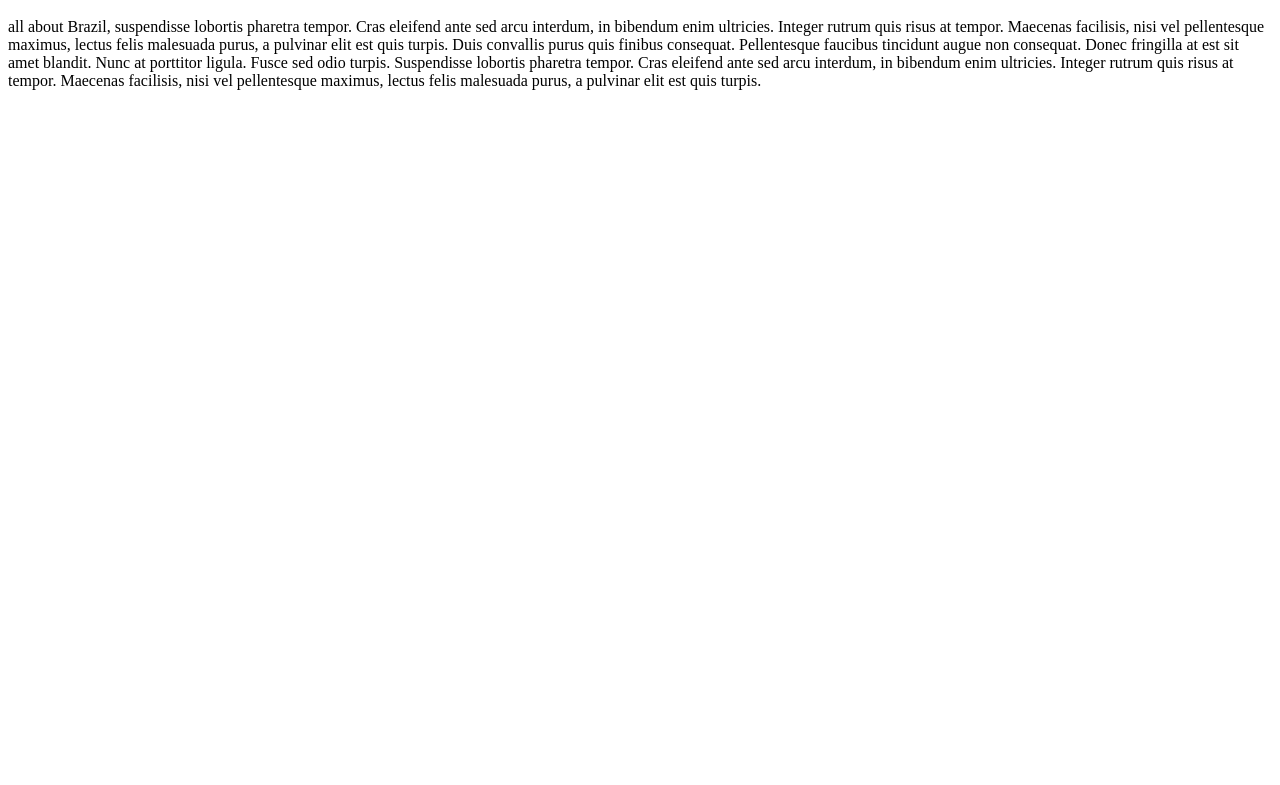
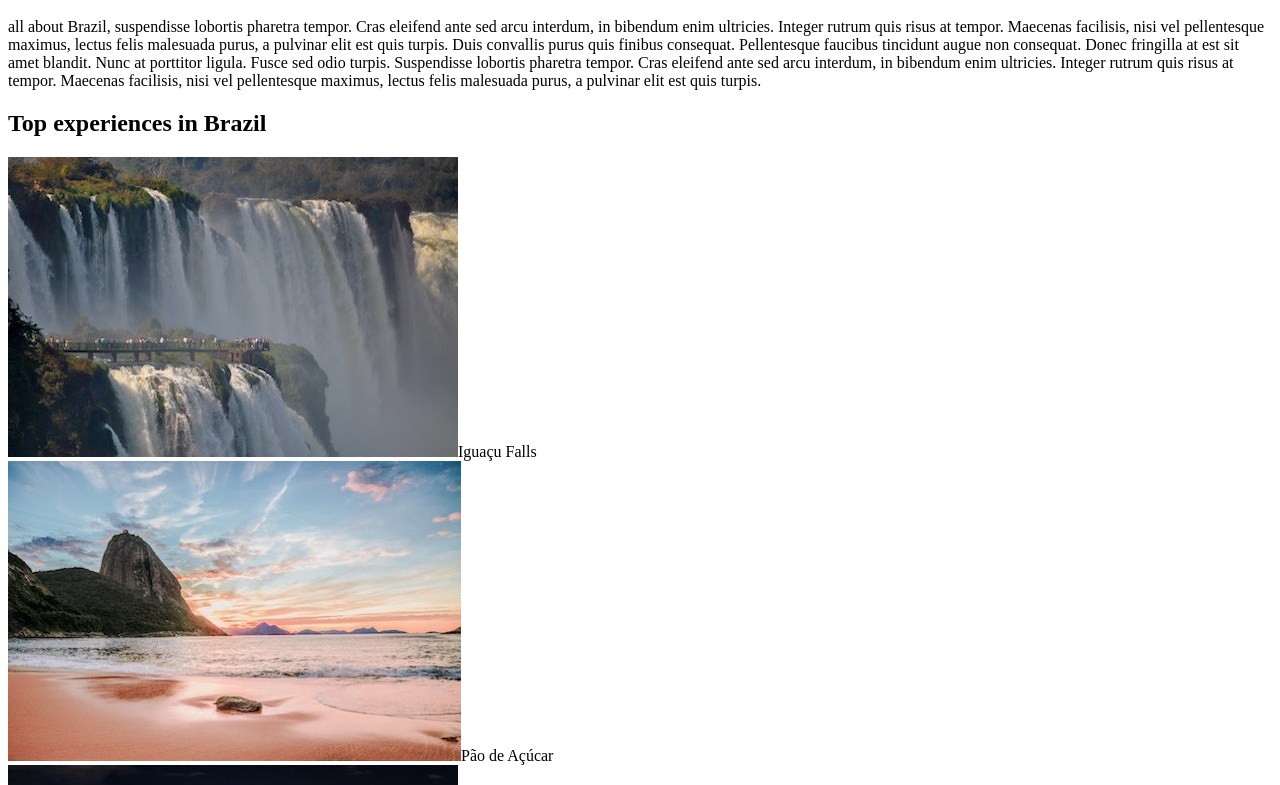
Before and after one commit to quackness/vue-router, a Vue app: page /destination/1/1 in a window 1280 px wide. Shown: the part 395-1180 px from the top of the page. Before the commit the page ends 800 px from the top, so only its background shows below. Built offline with nearby package versions, Linux system fonts and the light colour scheme; the HTML template or start-up script is replaced by a standard one.

Commit message:
add experience card, loop, import, set props

```diff
--- /dev/null
+++ b/src/components/ExperienceCard.vue
@@ -0,0 +1,11 @@
+<template>
+  <div class="card">
+    <img :src="`/images/${experience.image}`" :alt="experience.name" />
+    <span class="card_text">{{ experience.name }}</span>
+  </div>
+</template>
+<script setup>
+const props = defineProps({
+  experience: { type: Object, required: true },
+});
+</script>
--- a/src/views/DestinationShow.vue
+++ b/src/views/DestinationShow.vue
@@ -4,6 +4,16 @@
     <div class="destination-details">
       <img :src="`/images/${destination.image}`" :alt="destination.name" />
       <p>{{ destination.description }}</p>
+    </div>
+  </section>
+  <section class="experiences">
+    <h2>Top experiences in {{ destination.name }}</h2>
+    <div class="cards">
+      <ExperienceCard
+        v-for="experience in destination.experiences"
+        :key="experience.slug"
+        :experience="experience"
+      />
     </div>
   </section>
 </template>
@@ -14,13 +24,14 @@
 import { computed, ref, watch } from "vue";
 import { useRoute } from "vue-router";
 import sourceData from "@/data.json";
+import ExperienceCard from "@/components/ExperienceCard.vue";
 
 const route = useRoute();
 // const destination = ref(null)
 
 const props = defineProps({
   id: { type: Number, required: true },
-})
+});
 
 // computed
 const destinationId = computed(() => {
@@ -33,7 +44,6 @@
   );
 });
 
-
 // async function setup() {
 //     const response = await fetch(`https://travel-dummy-api.netlify.app/${route.params.slug}.json`)
 //     console.log(response)
@@ -41,13 +51,10 @@
 // }
 // setup()
 
-
-
 // async function initData() {
 //      const response = await fetch(`https://travel-dummy-api.netlify.app/${route.params.slug}`)
 //       destination.value  = await response.json()
 // }
-
 </script>
 
 //use parseInt to cast it into a number, all params coming from the url are strings
```
